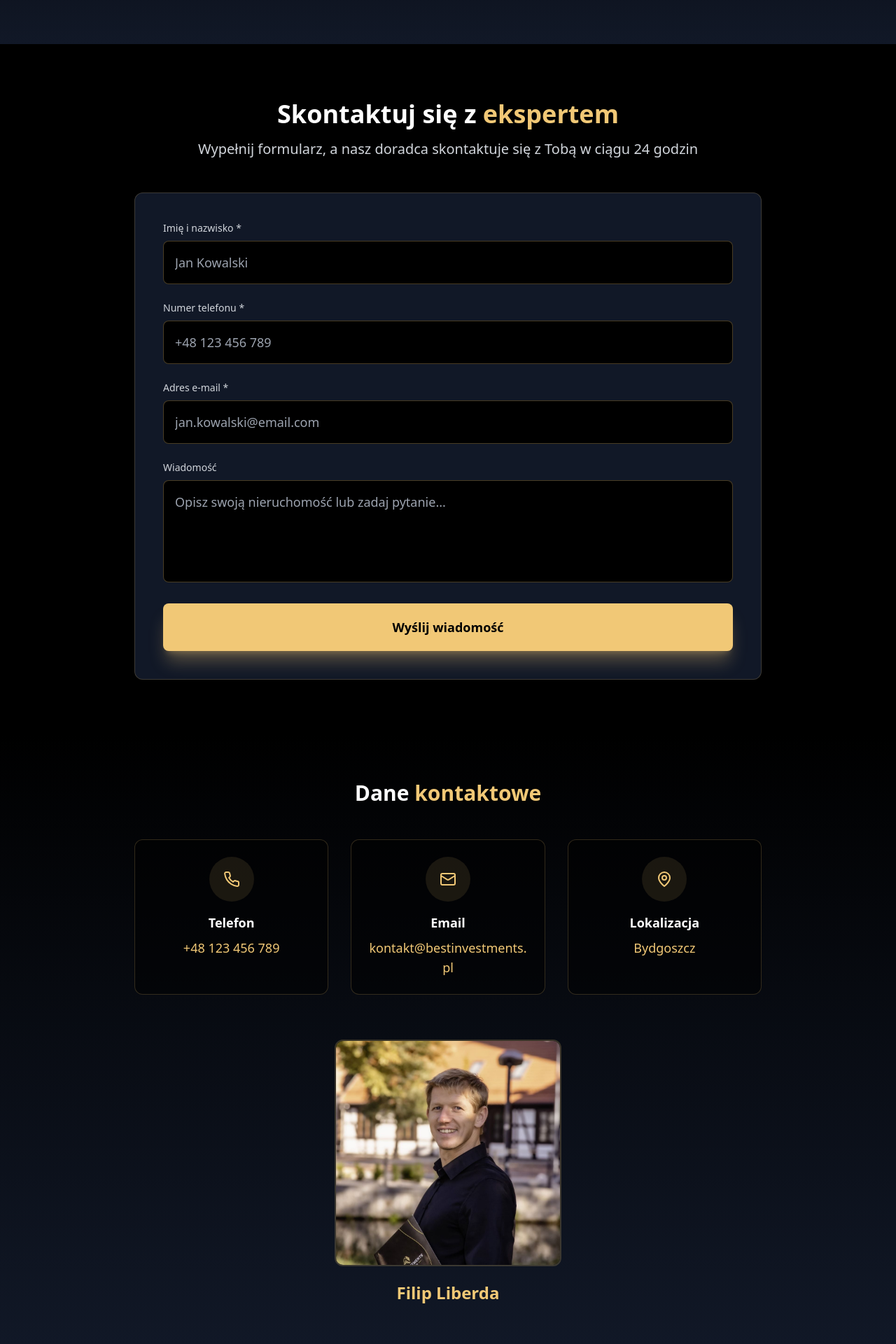
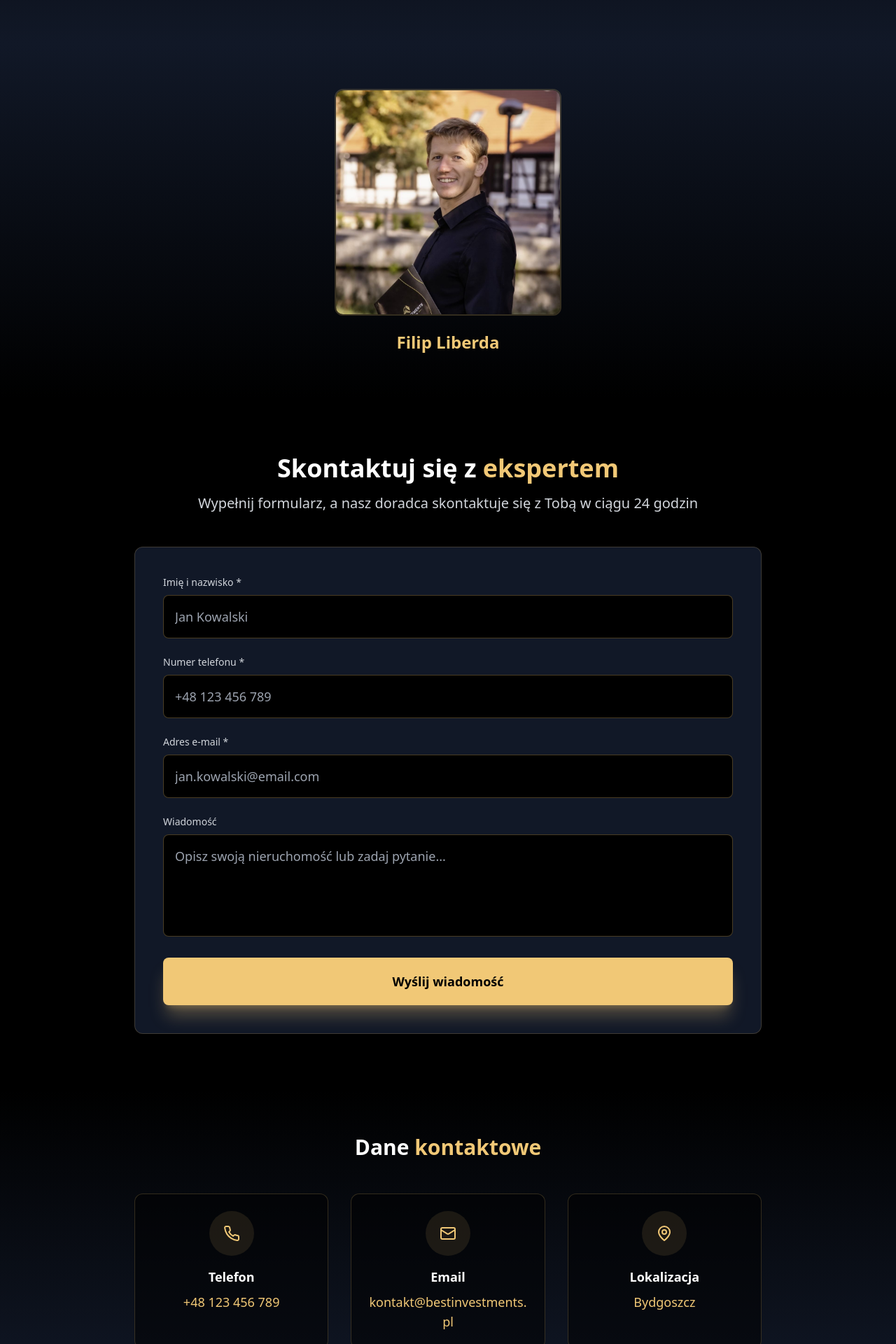
Before and after one commit to maciekzak3/best-investments, a React (Vite) app: page / in a window 1280 px wide. Shown: the part 2700-4620 px from the top of the page at 70% size. Built offline with nearby package versions, Linux system fonts and the light colour scheme.

Commit message:
Updated App.tsx

```diff
--- a/src/App.tsx
+++ b/src/App.tsx
@@ -216,6 +216,24 @@ function App() {
         </div>
       </section>
 
+      {/* Team Section */}
+      <section className="py-12 sm:py-16 px-4 sm:px-6 lg:px-8 bg-gradient-to-b from-gray-900 to-black">
+        <div className="max-w-4xl mx-auto">
+          <div className="flex justify-center">
+            <div className="text-center">
+              <div className="inline-block border-2 border-gold/20 rounded-xl overflow-hidden mb-4">
+                <img
+                  src="/photo_2025-12-12_18-33-27.jpg"
+                  alt="Filip Liberda"
+                  className="w-64 h-64 sm:w-80 sm:h-80 object-cover"
+                />
+              </div>
+              <p className="text-xl sm:text-2xl font-semibold text-gold">Filip Liberda</p>
+            </div>
+          </div>
+        </div>
+      </section>
+
       {/* Contact Form Section */}
       <section id="contact" className="py-12 sm:py-20 px-4 sm:px-6 lg:px-8 bg-black">
         <div className="max-w-4xl mx-auto">
@@ -353,19 +371,6 @@ function App() {
               <p className="text-gold text-base sm:text-lg">Bydgoszcz</p>
             </div>
           </div>
-
-          <div className="mt-12 sm:mt-16 flex justify-center">
-            <div className="text-center">
-              <div className="inline-block border-2 border-gold/20 rounded-xl overflow-hidden mb-4">
-                <img
-                  src="/photo_2025-12-12_18-33-27.jpg"
-                  alt="Filip Liberda"
-                  className="w-64 h-64 sm:w-80 sm:h-80 object-cover"
-                />
-              </div>
-              <p className="text-xl sm:text-2xl font-semibold text-gold">Filip Liberda</p>
-            </div>
-          </div>
         </div>
       </section>
 
```
